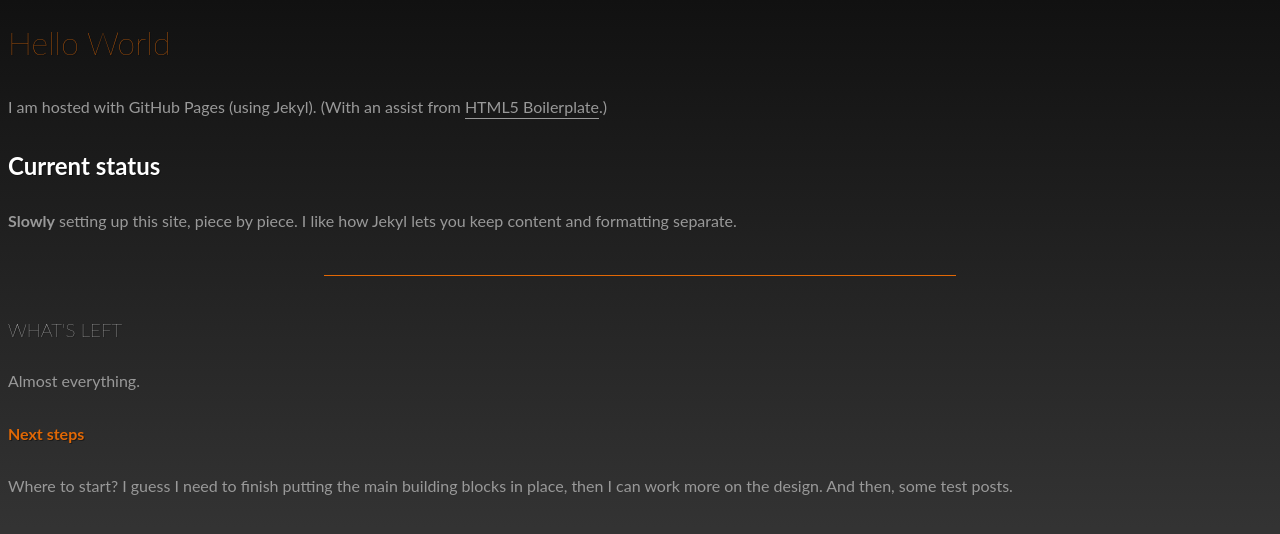
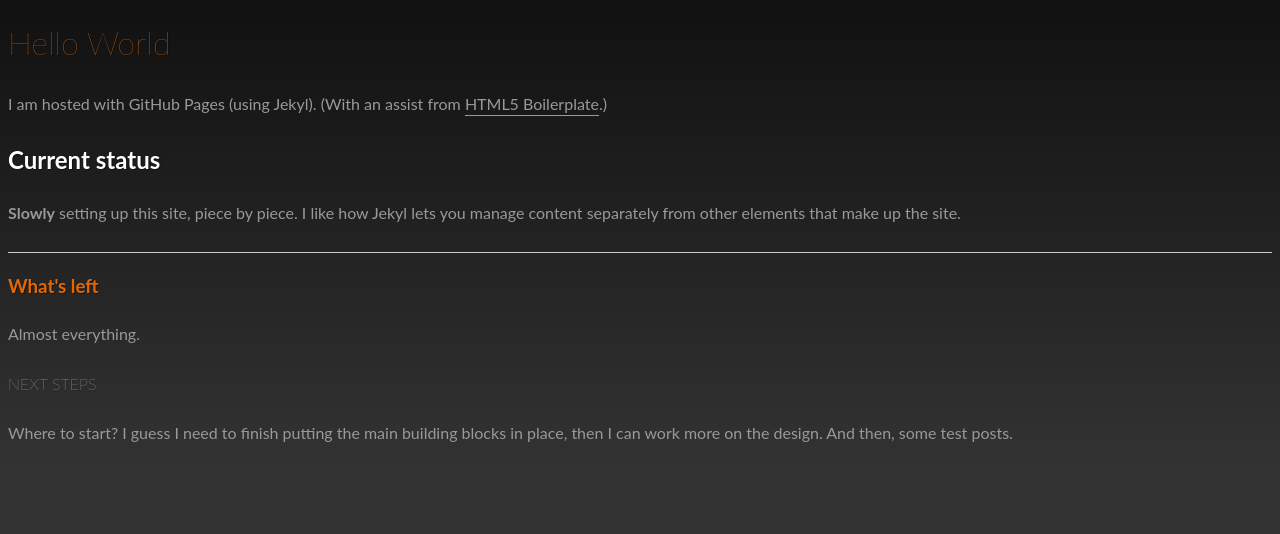
Before and after one commit to mkjn/mkjn.github.io, a Jekyll site: the page built from index.html, in a window 1280 px wide. Shown: the top 534 px of the page. Built offline with Jekyll 4.4.1, drawn with Linux system fonts in a browser that asks for light colours.

Commit message:
jn - css changes - 03/30/2015

```diff
--- a/css/style.css
+++ b/css/style.css
@@ -12,7 +12,7 @@
 
 html {
     font-family: 'Lato', Helvetica, Arial, sans serif;
-	color: #e26805;
+	color: #999999s;
     font-size: 1em;
     font-weight: 400;
     line-height: 1.4;
@@ -108,7 +108,7 @@ textarea {
    Author's custom styles
    ========================================================================== */
 
-html, button, input, select, textarea { font-family: 'Lato', sans-serif; font-weight: 400; color: #999999; }
+body, button, input, select, textarea { font-family: 'Lato', sans-serif; font-weight: 400; color: #999999; }
 
 h1 {
     padding-bottom: 5px;
@@ -125,15 +125,15 @@ h2 {
 
 h3 {
     padding-bottom: 5px;
-    color: #ffffff;
-    font-weight: 100;
-    text-transform: uppercase;
+    color: #e26805;
     text-shadow: 1px 1px 0px rgba(0, 0, 0, 0.4);
 }
 
 h4 {
     padding-bottom: 5px;
-    color: #e26805;
+    color: #ffffff;
+    font-weight: 100;
+    text-transform: uppercase;
     text-shadow: 1px 1px 0px rgba(0, 0, 0, 0.4);
 }
 
@@ -145,7 +145,6 @@ footer {
 }
 
 p {
-    line-height: 1.75em;
     margin-bottom: 1.75em;
 }
 
@@ -213,7 +212,7 @@ blockquote {
 
 dfn { font-style: italic; }
 
-hr { display: block ; height: 1px; border: 0; border-top: 1px solid #e26805; margin: 2.5em 0; width: 50%; margin-left: auto; margin-right: auto; }
+/* hr { display: block ; height: 1px; border: 0; border-top: 1px solid #e26805; margin: 2.5em 0; width: 50%; margin-left: auto; margin-right: auto; } */
 
 ins { background: #ff9; color: #000; text-decoration: none; }
 
--- a/index.html
+++ b/index.html
@@ -9,7 +9,7 @@ title: mkjn
 
 <H2>Current status</H2>
 
-<P><B>Slowly</B> setting up this site, piece by piece. I like how Jekyl lets you keep content and formatting separate.</P>
+<P><B>Slowly</B> setting up this site, piece by piece. I like how Jekyl lets you manage content separately from other elements that make up the site.</P>
 
 <HR />
 
```
